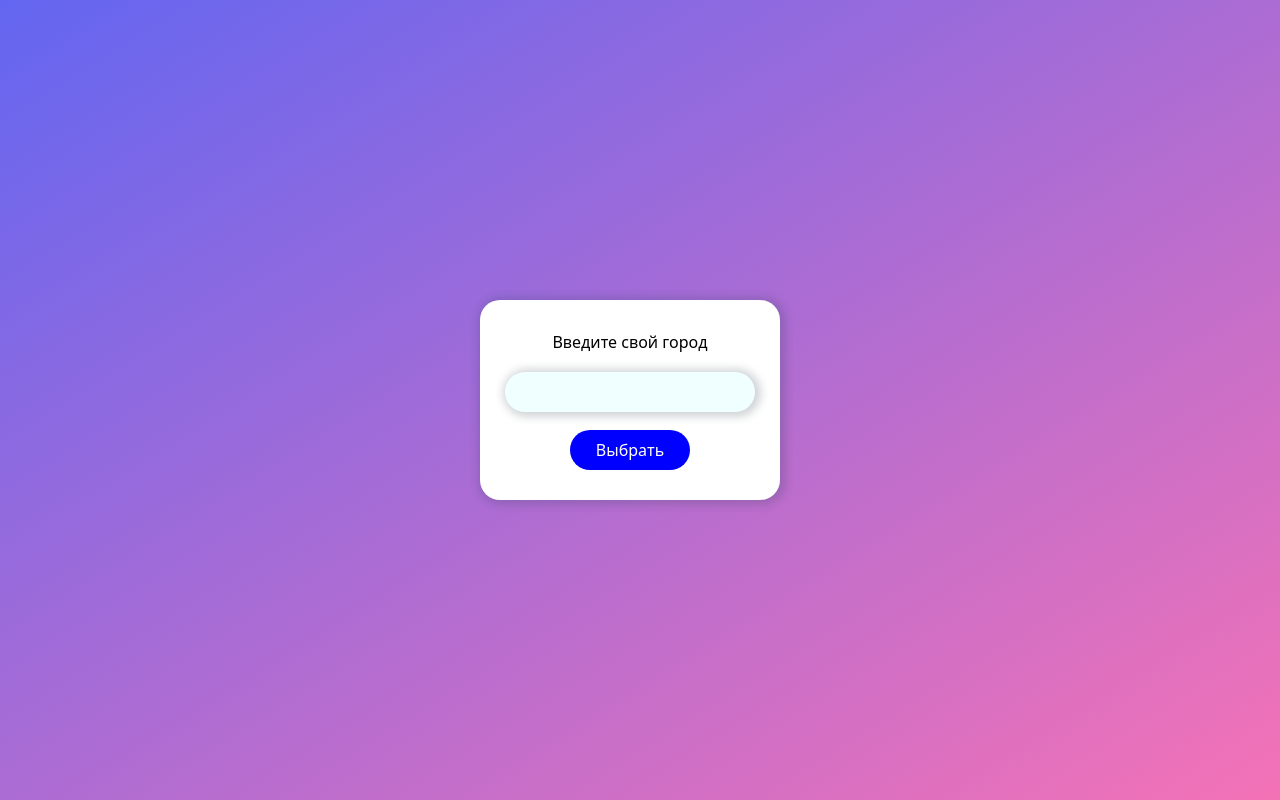
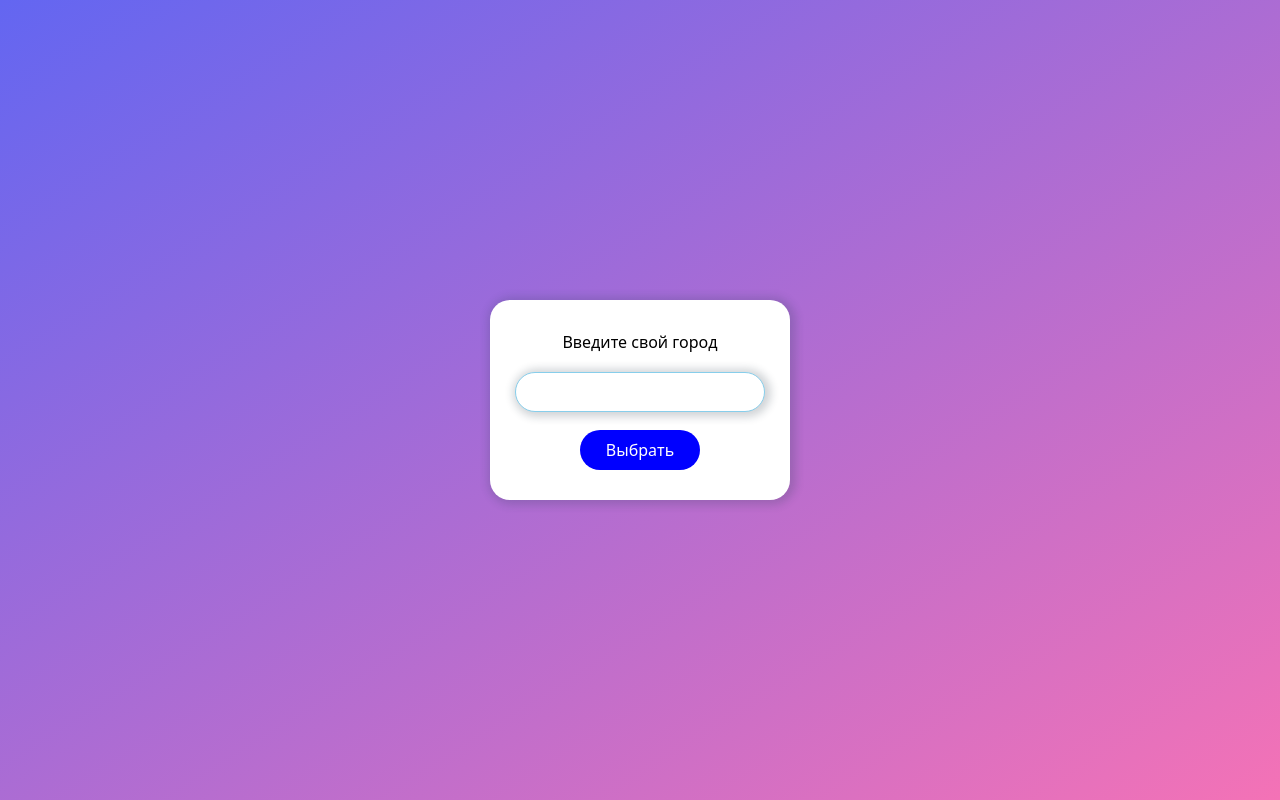
Before and after one commit to realmaxy/weather-react, a React (Vite) app: page / in a window 1280 px wide. Built offline with nearby package versions, Linux system fonts and the light colour scheme; no server answers.

Commit message:
design fix

```diff
--- a/src/components/CityInfo/MainInfo.jsx
+++ b/src/components/CityInfo/MainInfo.jsx
@@ -7,7 +7,7 @@ import WeatherStatusSunriseSunset from './WeatherStatus'
 
 export default function MainInfo() {
   return (
-    <div className='m-auto p-6 flex flex-col items-center sm:flex-row' style={glassStyle}>
+    <div className='sm:w-auto w-72 m-auto p-6 flex flex-col items-center sm:flex-row' style={glassStyle}>
         <div className='sm:oreder-1 order-2'><WeatherStatusSunriseSunset /></div>
         <div className='sm:order-2 order-1 '><TemperatureAndDate /></div>
         <div className='sm:order-3 order-3'><MoreDetails/></div>
--- a/src/components/HourForecast/HourForecast.jsx
+++ b/src/components/HourForecast/HourForecast.jsx
@@ -12,7 +12,7 @@ export default function HourForecast() {
   const secondBlock = [dayList[2], dayList[3]]
 
   return (
-   <div style={glassStyle} className='max-w-max m-auto mt-3 mb-3 flex sm:flex-row flex-col'>
+   <div style={glassStyle} className='sm:w-max w-72 m-auto mt-3 mb-3 flex sm:flex-row flex-col'>
       <div className='flex'>{firstBlock.map((item, index) => <HourForecastItem key={index} index={index}title={item.content} forecast={today?.[index]}/>)}</div>
       <div className='flex'>{secondBlock.map((item, index) => <HourForecastItem key={index} index={index}title={item.content} forecast={today?.[index]}/>)}</div>
    </div>
--- a/src/components/PopUp/PopupSetCity.module.css
+++ b/src/components/PopUp/PopupSetCity.module.css
@@ -16,7 +16,7 @@
     z-index: 201;
     position: absolute;
     top: calc(50% - 100px);
-    left: calc(50% - 160px);
+    left: calc(50% - 150px);
     display: flex;
     align-items: center;
     justify-content: center;
@@ -53,7 +53,7 @@
     outline: none;
     font-size: 24px;
     width: 250px;
-    background-color: azure;
+    border: 1px skyblue solid;
 }
 
 .title {
```
